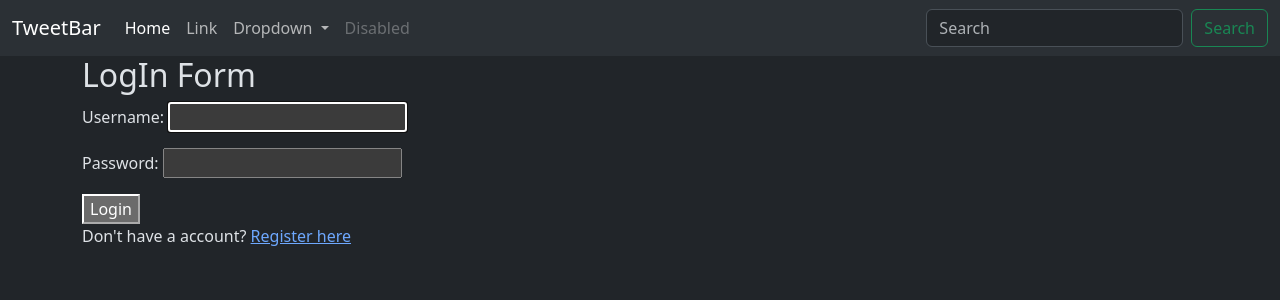
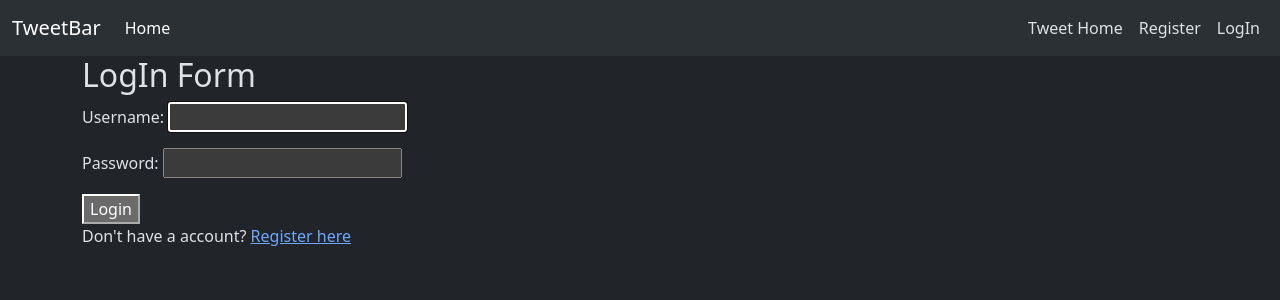
Before and after one commit to AkibDa/django, a Django app: page /accounts/login/ in a window 1280 px wide. Shown: the top 300 px of the page. Run offline with Django 5.2, Linux system fonts and the light colour scheme; parts of the project's set-up code (start-up, migrations or seed data) failed here and were passed over.

Commit message:
Completed a basic fullstack project using django

```diff
--- a/fourth/fourth/templates/layout.html
+++ b/fourth/fourth/templates/layout.html
@@ -7,7 +7,7 @@
   <link href="https://cdn.jsdelivr.net/npm/bootstrap@5.3.3/dist/css/bootstrap.min.css" rel="stylesheet" integrity="sha384-QWTKZyjpPEjISv5WaRU9OFeRpok6YctnYmDr5pNlyT2bRjXh0JMhjY6hW+ALEwIH" crossorigin="anonymous">
   <title>
     {% block title %}
-      Basic Layout
+      Django | Tweet
     {% endblock %}
   </title>
 </head>
@@ -21,30 +21,19 @@
       <div class="collapse navbar-collapse" id="navbarSupportedContent">
         <ul class="navbar-nav me-auto mb-2 mb-lg-0">
           <li class="nav-item">
-            <a class="nav-link active" aria-current="page" href="#">Home</a>
-          </li>
-          <li class="nav-item">
-            <a class="nav-link" href="#">Link</a>
-          </li>
-          <li class="nav-item dropdown">
-            <a class="nav-link dropdown-toggle" href="#" role="button" data-bs-toggle="dropdown" aria-expanded="false">
-              Dropdown
-            </a>
-            <ul class="dropdown-menu">
-              <li><a class="dropdown-item" href="#">Action</a></li>
-              <li><a class="dropdown-item" href="#">Another action</a></li>
-              <li><hr class="dropdown-divider"></li>
-              <li><a class="dropdown-item" href="#">Something else here</a></li>
-            </ul>
-          </li>
-          <li class="nav-item">
-            <a class="nav-link disabled" aria-disabled="true">Disabled</a>
+            <a class="nav-link active" aria-current="page" href="{% url 'tweet_list' %}">Home</a>
           </li>
         </ul>
-        <form class="d-flex" role="search">
-          <input class="form-control me-2" type="search" placeholder="Search" aria-label="Search">
-          <button class="btn btn-outline-success" type="submit">Search</button>
-        </form>
+        <a href="{% url 'tweet_list' %}" class="nav-link active m-2">Tweet Home</a>
+        {% if user.is_authenticated %}
+          <form method="post" action="{% url 'logout' %}">
+            {% csrf_token %}
+            <button class="nav-link active m-2" type="submit">Logout</button>
+          </form>
+        {% else %}
+        <a href="{% url 'register' %}" class="nav-link active m-2">Register</a>
+        <a href="{% url 'login' %}" class="nav-link active m-2">LogIn</a>
+        {% endif %}
       </div>
     </div>
   </nav>
--- a/fourth/fourth/tweet/templates/tweet_list.html
+++ b/fourth/fourth/tweet/templates/tweet_list.html
@@ -16,8 +16,10 @@ Django | Tweet
     <div class="card-body">
       <h5 class="card-title">{{tweet.user.username}}</h5>
       <p class="card-text">{{tweet.text}}</p>
+      {% if tweet.user == user %}
       <a href="{% url 'tweet_edit' tweet.id %}" class="btn btn-primary">Edit</a>
       <a href="{% url 'tweet_delete' tweet.id %}" class="btn btn-danger">Delete</a>
+      {% endif %}
     </div>
   </div>
   {% endfor %}
```
Also changed, not shown: fourth/fourth/db.sqlite3, fourth/fourth/media/photos/pexels-eberhardgross-691668_BBUTVot.jpg (added).
